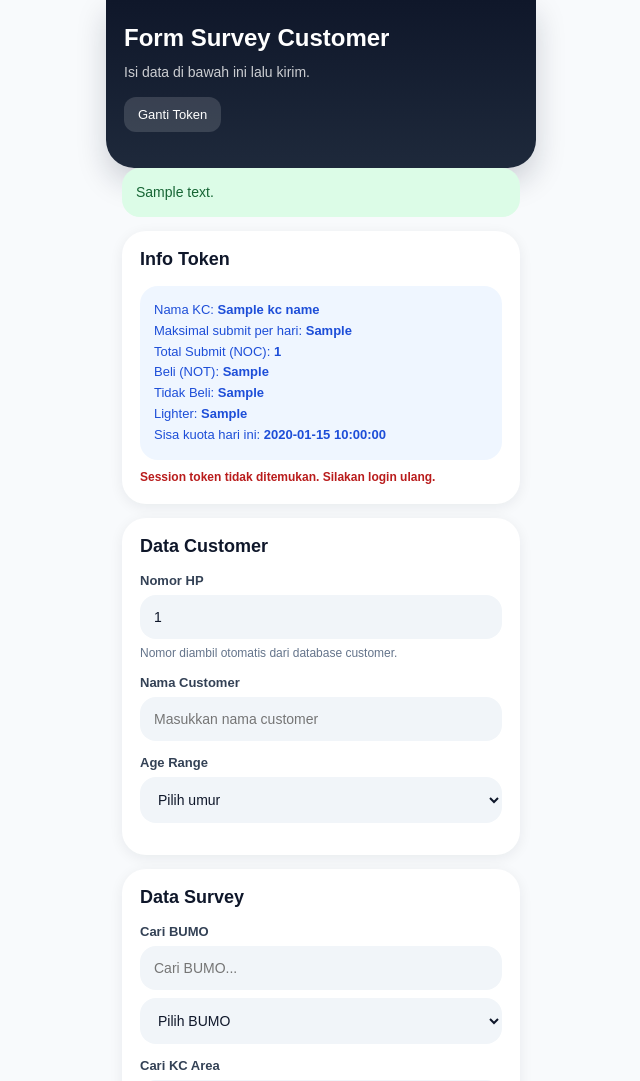
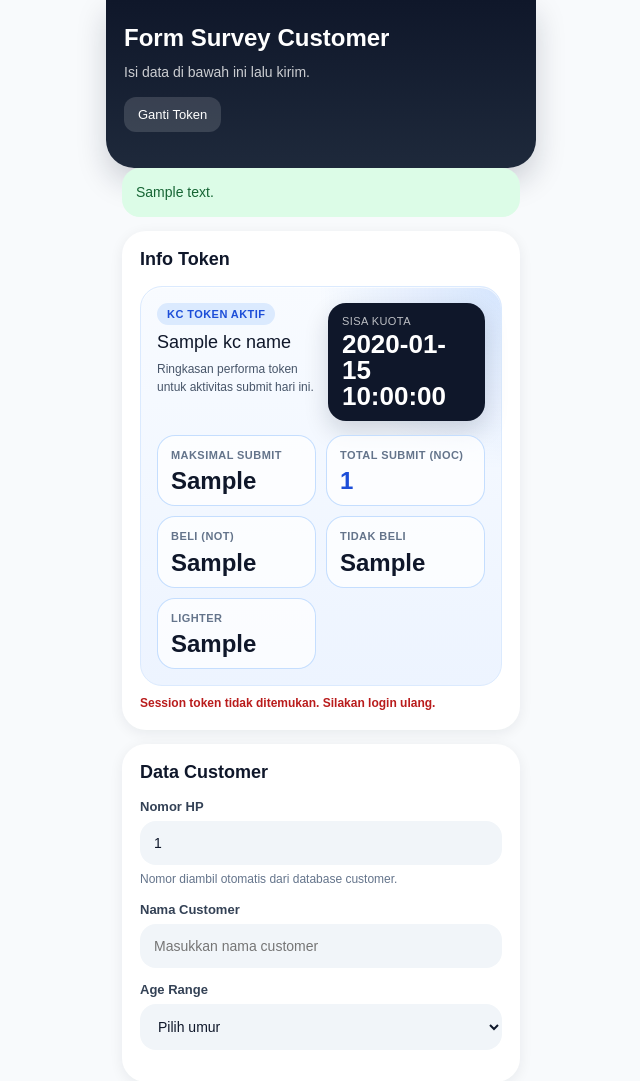
Before and after one commit to Ilham-BTR/Form-App, a Flask app: template templates/user_app.html in a window 1280 px wide. Shown: the top 1081 px of the page, without its empty margins (319-959 px from the left). Run offline with Flask 3, Linux system fonts and the light colour scheme; the template is opened without the code that fills it: most values are stand-ins (such as "Sample title", 1, 10 or a date in 2020); parts of the project's set-up code (start-up, migrations or seed data) failed here and were passed over; some libraries are stand-ins or nearby versions.

Commit message:
Polish token info card design

```diff
--- a/templates/user_app.html
+++ b/templates/user_app.html
@@ -188,12 +188,116 @@
     }
 
     .quota-box {
-      background: #eff6ff;
+      background:
+        radial-gradient(circle at top right, rgba(59, 130, 246, 0.18), transparent 34%),
+        linear-gradient(180deg, #f8fbff 0%, #edf4ff 100%);
+      border: 1px solid #dbeafe;
+      color: #0f172a;
+      border-radius: 22px;
+      padding: 16px;
+      box-shadow: inset 0 1px 0 rgba(255, 255, 255, 0.7);
+    }
+
+    .quota-header {
+      display: flex;
+      align-items: flex-start;
+      justify-content: space-between;
+      gap: 12px;
+      margin-bottom: 14px;
+    }
+
+    .quota-title {
+      min-width: 0;
+    }
+
+    .quota-label {
+      display: inline-block;
+      margin-bottom: 6px;
+      padding: 5px 10px;
+      border-radius: 999px;
+      background: #dbeafe;
       color: #1d4ed8;
+      font-size: 11px;
+      font-weight: 700;
+      letter-spacing: 0.04em;
+      text-transform: uppercase;
+    }
+
+    .quota-name {
+      margin: 0;
+      font-size: 18px;
+      line-height: 1.3;
+      color: #0f172a;
+      word-break: break-word;
+    }
+
+    .quota-caption {
+      margin: 6px 0 0;
+      font-size: 12px;
+      color: #475569;
+      line-height: 1.5;
+    }
+
+    .quota-remaining {
+      min-width: 104px;
+      padding: 12px 14px;
       border-radius: 18px;
-      padding: 14px;
-      font-size: 13px;
-      line-height: 1.6;
+      background: #0f172a;
+      color: white;
+      text-align: left;
+      box-shadow: 0 10px 24px rgba(15, 23, 42, 0.16);
+    }
+
+    .quota-remaining-label {
+      display: block;
+      font-size: 11px;
+      color: rgba(255, 255, 255, 0.72);
+      text-transform: uppercase;
+      letter-spacing: 0.04em;
+    }
+
+    .quota-remaining-value {
+      display: block;
+      margin-top: 4px;
+      font-size: 26px;
+      font-weight: 700;
+      line-height: 1;
+    }
+
+    .quota-stats {
+      display: grid;
+      grid-template-columns: repeat(2, minmax(0, 1fr));
+      gap: 10px;
+    }
+
+    .quota-stat {
+      padding: 12px 13px;
+      border-radius: 18px;
+      background: rgba(255, 255, 255, 0.72);
+      border: 1px solid rgba(191, 219, 254, 0.9);
+    }
+
+    .quota-stat-label {
+      display: block;
+      font-size: 11px;
+      font-weight: 700;
+      color: #64748b;
+      text-transform: uppercase;
+      letter-spacing: 0.04em;
+      line-height: 1.4;
+    }
+
+    .quota-stat-value {
+      display: block;
+      margin-top: 6px;
+      font-size: 24px;
+      font-weight: 700;
+      color: #0f172a;
+      line-height: 1;
+    }
+
+    .quota-stat-accent .quota-stat-value {
+      color: #1d4ed8;
     }
 
     .token-status {
@@ -211,6 +315,16 @@
 
     .token-status.ok-text {
       color: #166534;
+    }
+
+    @media (max-width: 420px) {
+      .quota-header {
+        flex-direction: column;
+      }
+
+      .quota-remaining {
+        width: 100%;
+      }
     }
 
     .search-input {
@@ -388,13 +502,39 @@
       <div class="card">
         <h2>Info Token</h2>
         <div class="quota-box">
-          Nama KC: <strong>{{ kc_name }}</strong><br>
-          Maksimal submit per hari: <strong>{{ daily_limit }}</strong><br>
-          Total Submit (NOC): <strong>{{ total_submit_noc }}</strong><br>
-          Beli (NOT): <strong>{{ purchase_yes }}</strong><br>
-          Tidak Beli: <strong>{{ purchase_no }}</strong><br>
-          Lighter: <strong>{{ lighter_yes }}</strong><br>
-          Sisa kuota hari ini: <strong>{{ remaining_today }}</strong>
+          <div class="quota-header">
+            <div class="quota-title">
+              <span class="quota-label">KC Token Aktif</span>
+              <p class="quota-name">{{ kc_name }}</p>
+              <p class="quota-caption">Ringkasan performa token untuk aktivitas submit hari ini.</p>
+            </div>
+            <div class="quota-remaining">
+              <span class="quota-remaining-label">Sisa Kuota</span>
+              <span class="quota-remaining-value">{{ remaining_today }}</span>
+            </div>
+          </div>
+          <div class="quota-stats">
+            <div class="quota-stat">
+              <span class="quota-stat-label">Maksimal Submit</span>
+              <span class="quota-stat-value">{{ daily_limit }}</span>
+            </div>
+            <div class="quota-stat quota-stat-accent">
+              <span class="quota-stat-label">Total Submit (NOC)</span>
+              <span class="quota-stat-value">{{ total_submit_noc }}</span>
+            </div>
+            <div class="quota-stat">
+              <span class="quota-stat-label">Beli (NOT)</span>
+              <span class="quota-stat-value">{{ purchase_yes }}</span>
+            </div>
+            <div class="quota-stat">
+              <span class="quota-stat-label">Tidak Beli</span>
+              <span class="quota-stat-value">{{ purchase_no }}</span>
+            </div>
+            <div class="quota-stat">
+              <span class="quota-stat-label">Lighter</span>
+              <span class="quota-stat-value">{{ lighter_yes }}</span>
+            </div>
+          </div>
         </div>
         <div class="token-status" id="tokenStatus"></div>
       </div>
```
